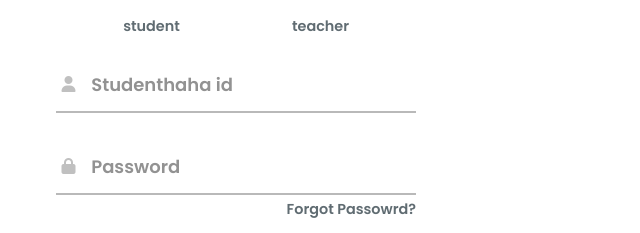
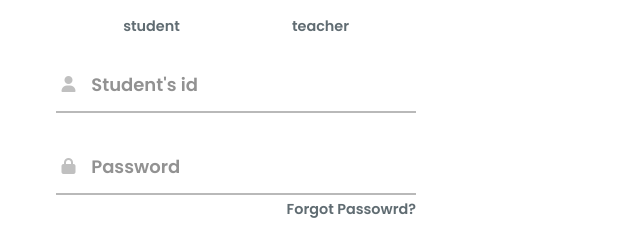
Before and after one commit to 1chandan1/vikash2-e-learning, a plain HTML site: page index.html in a window 1280 px wide. Shown: the part 358-591 px from the top of the page, 640-1280 px from the left. Drawn offline with Linux system fonts and the light colour scheme.

Commit message:
Update index.html

```diff
--- a/index.html
+++ b/index.html
@@ -53,7 +53,7 @@
                                 <i class="fas fa-user"></i>
                             </div>
                             <div class="div">
-                                <label for="a">Studenthaha id</label>
+                                <label for="a">Student's id</label>
                                 <input id="a" name="tb_studentuserid" type="text" class="input" required="enter your student id" />
                             </div>
                         </div>
```
